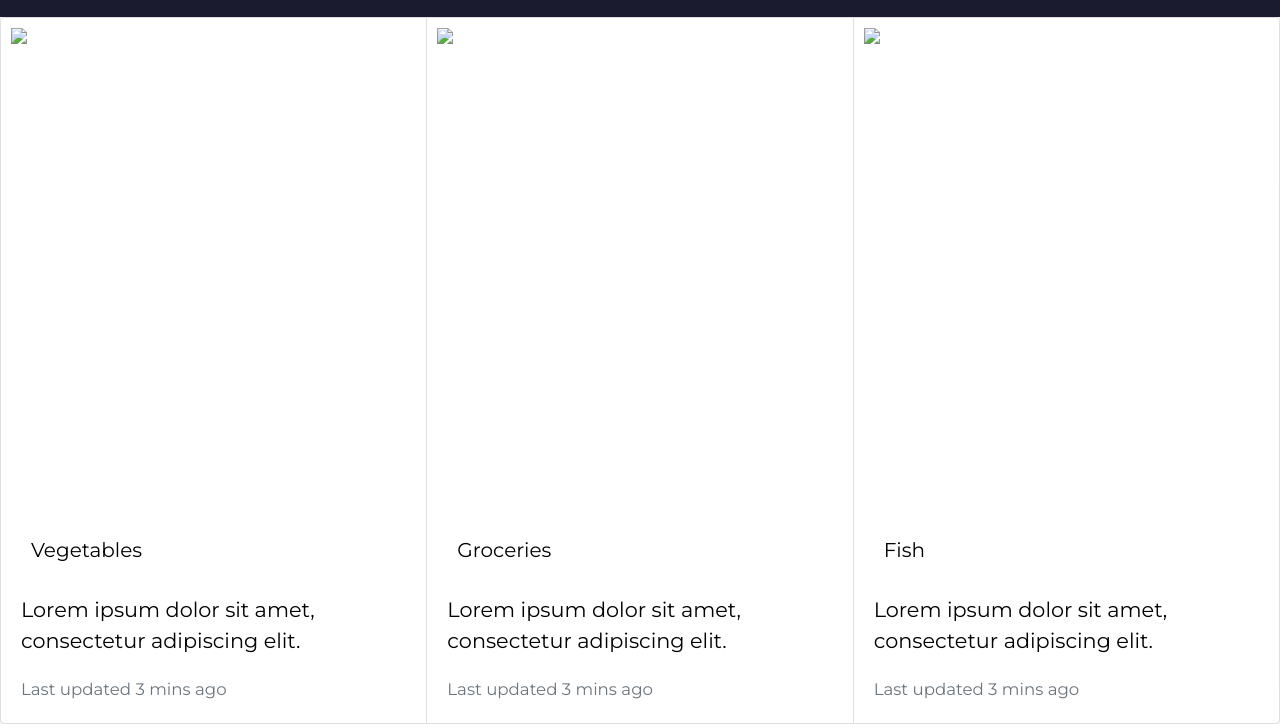
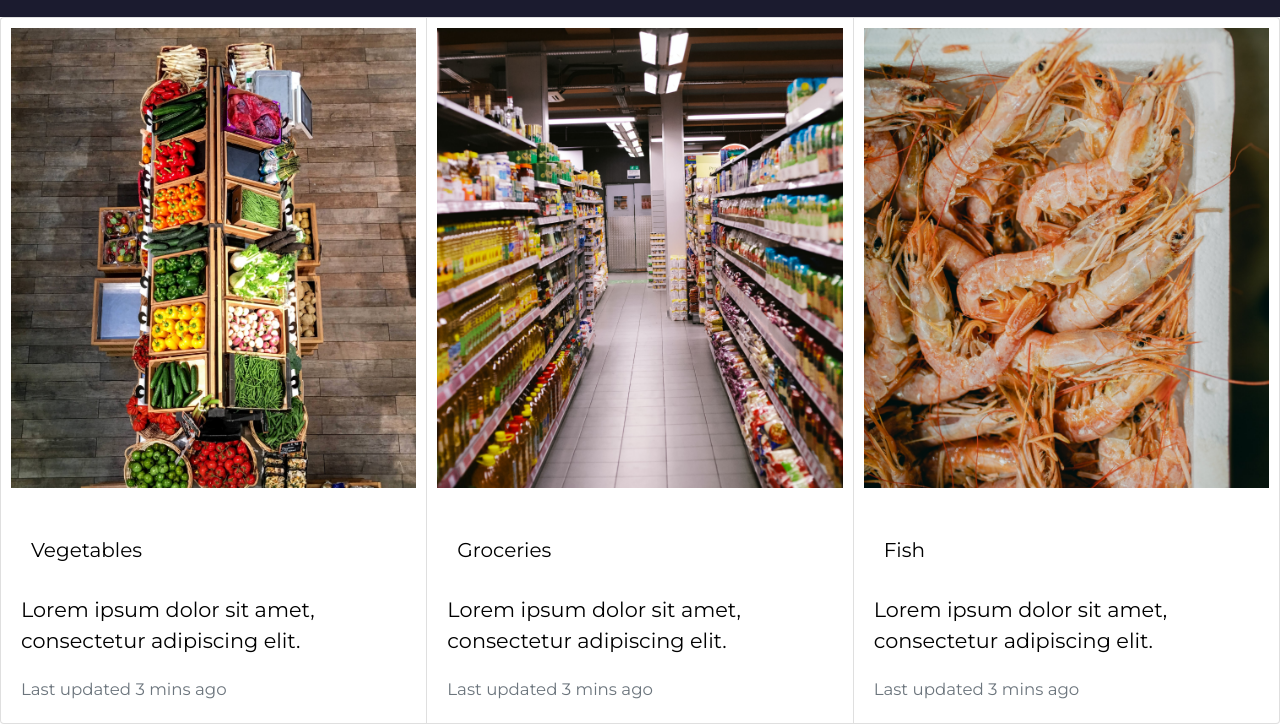
Before and after one commit to anugrahkolath/supmarket, a plain HTML site: page dpmt.html in a window 1280 px wide. Shown: the part 73-800 px from the top of the page. Drawn offline with nearby package versions, Linux system fonts and the light colour scheme; files that its build step writes are made by us from their sources.

Commit message:
Update dpmt.html

```diff
--- a/dpmt.html
+++ b/dpmt.html
@@ -43,7 +43,7 @@
 
           <div class="card-group">
           <div class="card">
-            <img src="images/shopping1.jpg" class="card-img-top" alt="...">
+            <img src="shopping1.jpg" class="card-img-top" alt="...">
             <div class="card-body">
               <h5 class="card-title">Vegetables</h5>
               <p class="card-text">Lorem ipsum dolor sit amet, consectetur adipiscing elit.</p>
@@ -51,7 +51,7 @@
             </div>
           </div>
           <div class="card">
-            <img src="images/shopping2.jpg" class="card-img-top" alt="...">
+            <img src="shopping2.jpg" class="card-img-top" alt="...">
             <div class="card-body">
               <h5 class="card-title">Groceries</h5>
               <p class="card-text">Lorem ipsum dolor sit amet, consectetur adipiscing elit.</p>
@@ -59,7 +59,7 @@
             </div>
           </div>
           <div class="card">
-            <img src="images/shopping3.jpg" class="card-img-top" alt="...">
+            <img src="shopping3.jpg" class="card-img-top" alt="...">
             <div class="card-body">
               <h5 class="card-title">Fish</h5>
               <p class="card-text">Lorem ipsum dolor sit amet, consectetur adipiscing elit.</p>
```
